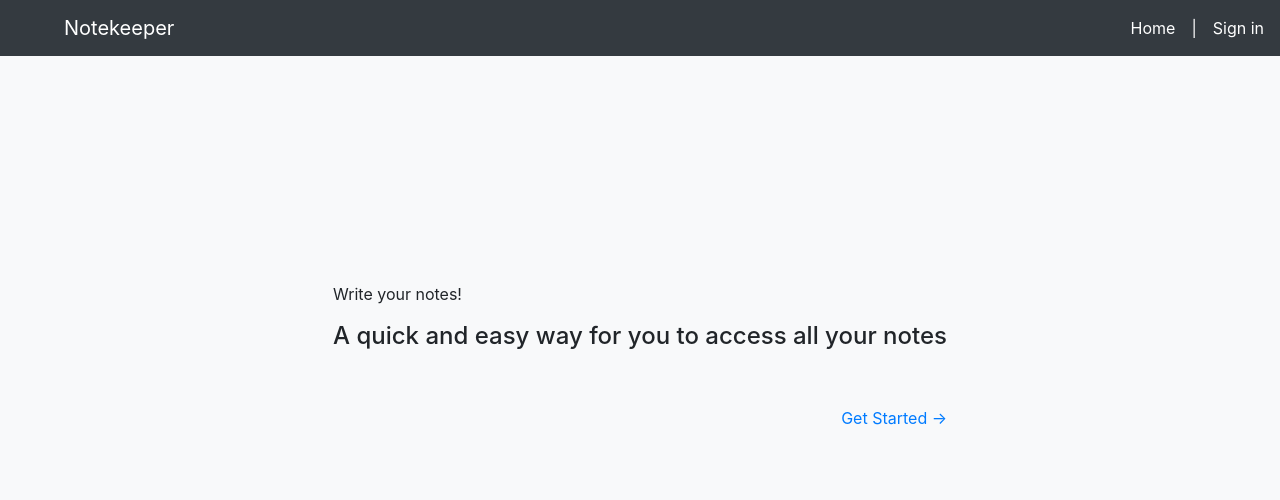
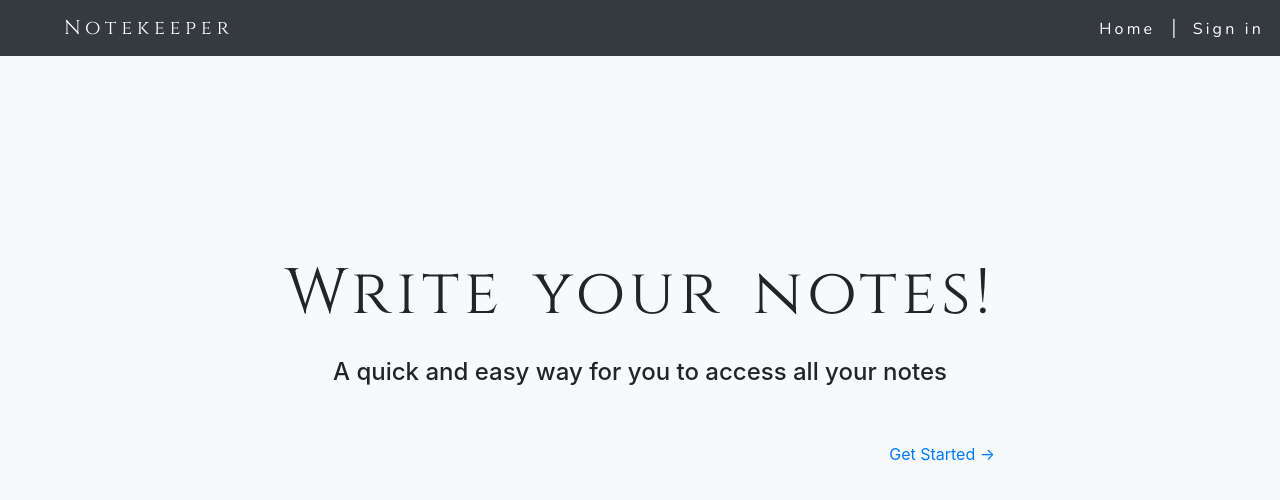
Before and after one commit to JessT8/note-keeping, a React (Create React App) app in the folder client/: page / in a window 1280 px wide. Shown: the top 500 px of the page. Built offline with nearby package versions, Linux system fonts and the light colour scheme; no server answers.

Commit message:
Add fonts

```diff
--- a/client/public/index.html
+++ b/client/public/index.html
@@ -12,6 +12,9 @@
     <link rel="stylesheet" href="https://cdnjs.cloudflare.com/ajax/libs/font-awesome/4.7.0/css/font-awesome.min.css">
     <link rel="apple-touch-icon" href="%PUBLIC_URL%/logo192.png" />
     <link rel="stylesheet" href="https://maxcdn.bootstrapcdn.com/bootstrap/4.0.0/css/bootstrap.min.css" integrity="sha384-Gn5384xqQ1aoWXA+058RXPxPg6fy4IWvTNh0E263XmFcJlSAwiGgFAW/dAiS6JXm" crossorigin="anonymous">
+    <!-- FONTS -->
+    <link href="https://fonts.googleapis.com/css2?family=Nunito&display=swap" rel="stylesheet">
+    <link href="https://fonts.googleapis.com/css2?family=Cinzel&display=swap" rel="stylesheet">
     <!--
       manifest.json provides metadata used when your web app is installed on a
       user's mobile device or desktop. See https://developers.google.com/web/fundamentals/web-app-manifest/
--- a/client/src/styles.scss
+++ b/client/src/styles.scss
@@ -345,3 +345,18 @@ textarea{
 		opacity: 1;
 	}
 }
+
+.nunito-font{
+	font-family: 'Nunito', sans-serif;
+	letter-spacing: 0.2rem;
+}
+
+.big-font{
+	font-size: 4rem;
+}
+
+.cinzel-font{
+	font-family: 'Cinzel', serif;
+	letter-spacing: 0.3rem;
+	word-spacing: 0.5rem;
+}
```
